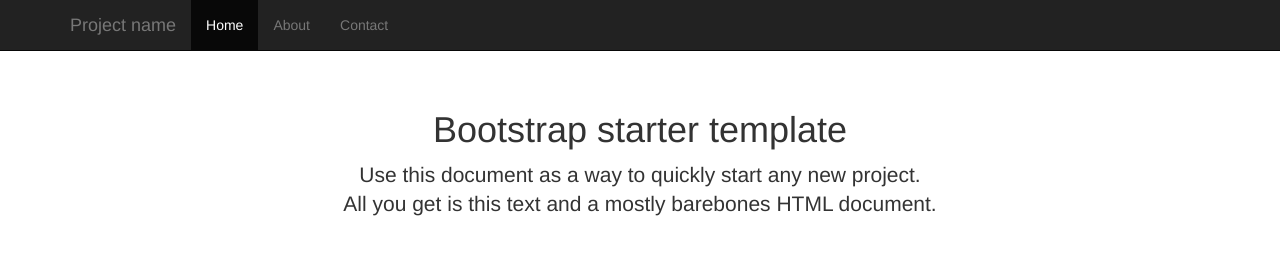
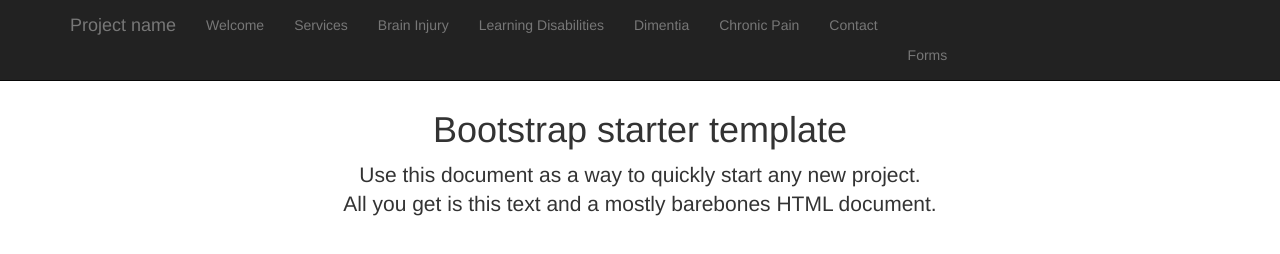
Before and after one commit to halcyon/renewedbrain, a website: page index.html in a window 1280 px wide. Drawn offline with nearby package versions, Linux system fonts and the light colour scheme.

Commit message:
Updating li elements

```diff
--- a/index.html
+++ b/index.html
@@ -41,9 +41,14 @@
     </div>
     <div class="collapse navbar-collapse">
       <ul class="nav navbar-nav">
-        <li class="active"><a href="#">Home</a></li>
-        <li><a href="#about">About</a></li>
-        <li><a href="#contact">Contact</a></li>
+        <li class=“active”><a href=“#”>Welcome</a></li>
+        <li><a href="#">Services</a></li>
+        <li><a href="#">Brain Injury</a></li>
+        <li><a href="#">Learning Disabilities</a></li>
+        <li><a href="#">Dimentia</a></li>
+        <li><a href="#">Chronic Pain</a></li>
+        <li><a href="#">Contact<a/></li>
+        <li><a href="#">Forms</a></li>
       </ul>
     </div><!--/.nav-collapse -->
   </div>
```
